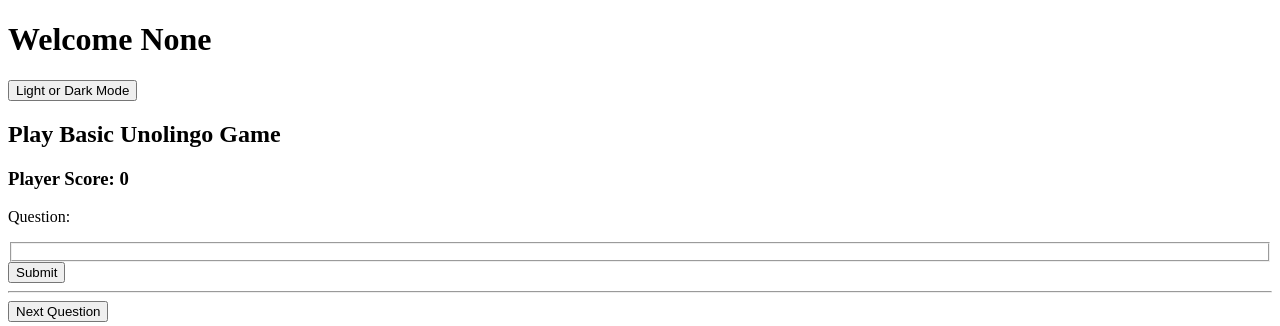
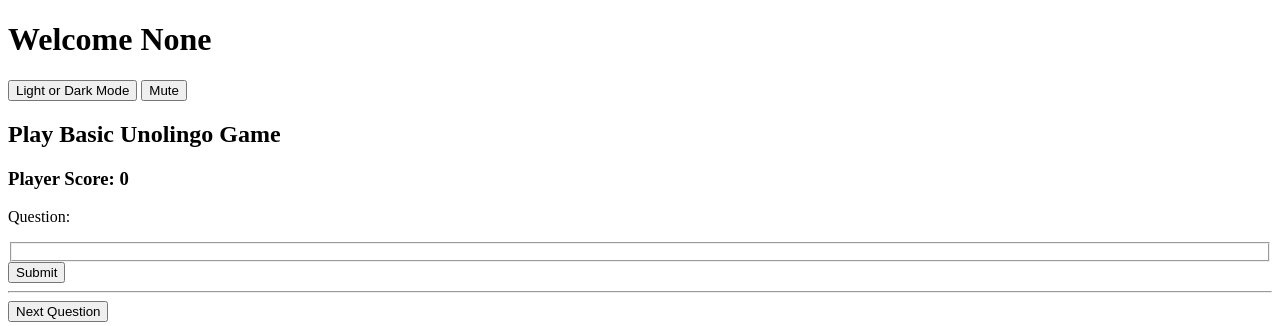
Before and after one commit to a0a912/Group-22-Agile, a Flask app: page /test_db_data in a window 1280 px wide. Shown: the top 326 px of the page. Run offline with Flask 3, Linux system fonts and the light colour scheme; data that the repository does not hold is empty.

Commit message:
Added Mute Button
Note: It works perfectly for the Rick Roll but sound effects need a few extra clicks to work for some reason.

```diff
--- a/templates/test_db_data.html
+++ b/templates/test_db_data.html
@@ -21,6 +21,9 @@
 
 <!-- A button to toggle between light and dark mode. NOTE: For some reason it takes a few seconds and clicks before it works. No Idea why. -->
 <button type="button" id="light_setting">Light or Dark Mode</button>
+
+<!-- Mute Button -->
+<button type="button" id="mute_setting">Mute</button>
 
     <h2> Play Basic Unolingo Game</h2>
 <div id="guess_box" class="guess_box">
@@ -74,10 +77,13 @@
         let light_setting = document.getElementById("light_setting");
         let body = document.body;
 
+        let mute_setting = document.getElementById("mute_setting");
+
 
         //Global Variables
         let lives = 5;
         let mistakes = 0;
+        let mute = false;
 
        // Get the data from the db files that we created in flask that we are passing up to the html
        //It complains about it being an error but it works
@@ -229,7 +235,9 @@ question_blank = JSON.parse(question_blank);
             player_score_counter++;
             player_score.innerHTML = `Score: ${player_score_counter}`
             audio = document.getElementById('murloc-sound');
-            audio.play();
+            if (mute === false) {
+                audio.play();
+            }
         } else {
             //Display wrong
             log.innerHTML = `Wrong. The correct answer was ${current_question_answer}`;
@@ -242,7 +250,11 @@ question_blank = JSON.parse(question_blank);
             lives--;
             displayPlayerLives(lives, mistakes);
             audio = document.getElementById('oof-sound');
-            audio.play();
+            //check if mute is false
+            if (mute === false) {
+                audio.play();
+            }
+
 
             //Check if they have run out of lives
             if (lives === 0) {
@@ -360,6 +372,19 @@ next_question_button.addEventListener("click", next_question_button_function);
 submit_score.addEventListener("click", submit_score_button_function);
 
 light_setting.addEventListener("click", light_dark_mode);
+
+//Event Listener and Function to turn mute true and false
+mute_setting.addEventListener("click", function() {
+    if (mute === false) {
+        mute = true;
+        videoPlayer.muted = true;
+        mute_setting.textContent = "Unmute";
+    } else {
+        mute = false;
+        videoPlayer.muted = false;
+        mute_setting.textContent = "Mute";
+    }
+});
     </script>
 </body>
 </html>
```
